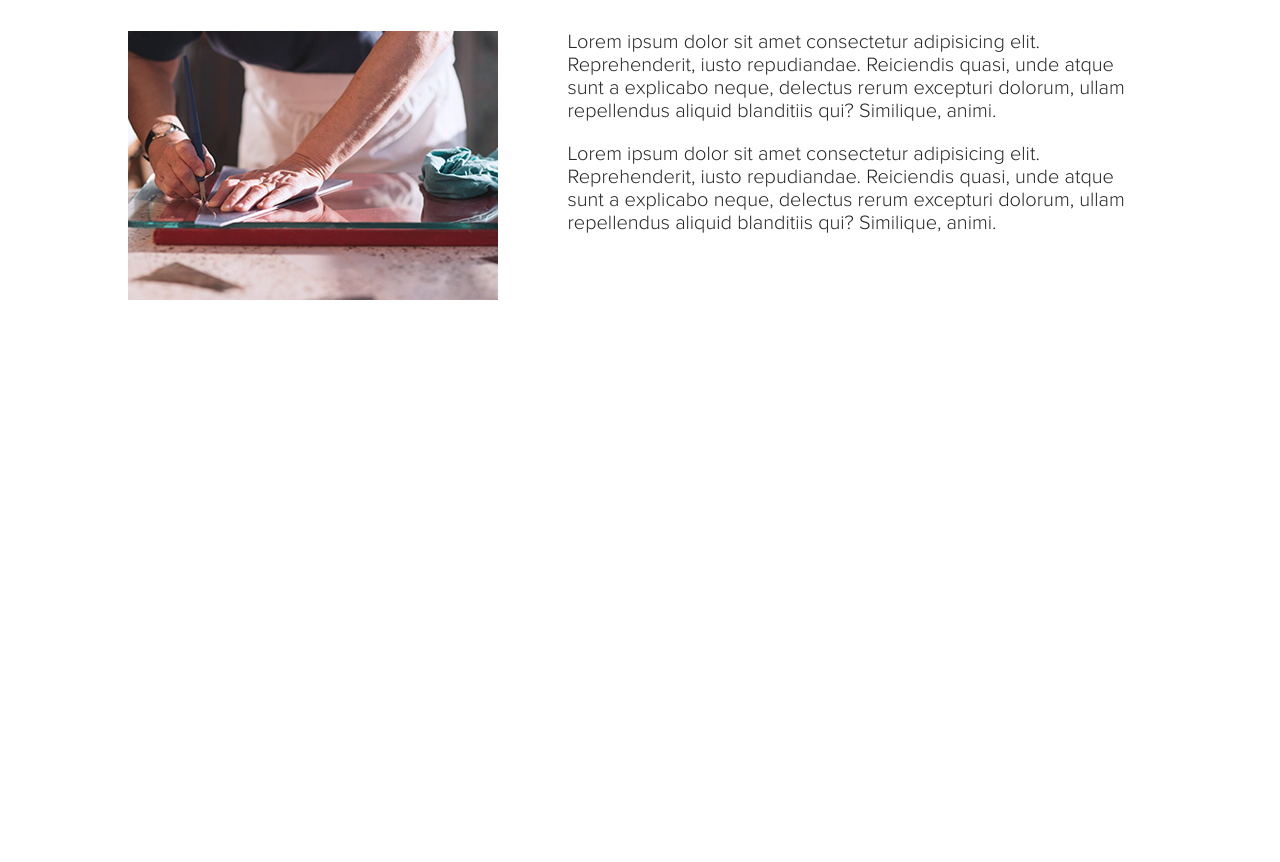
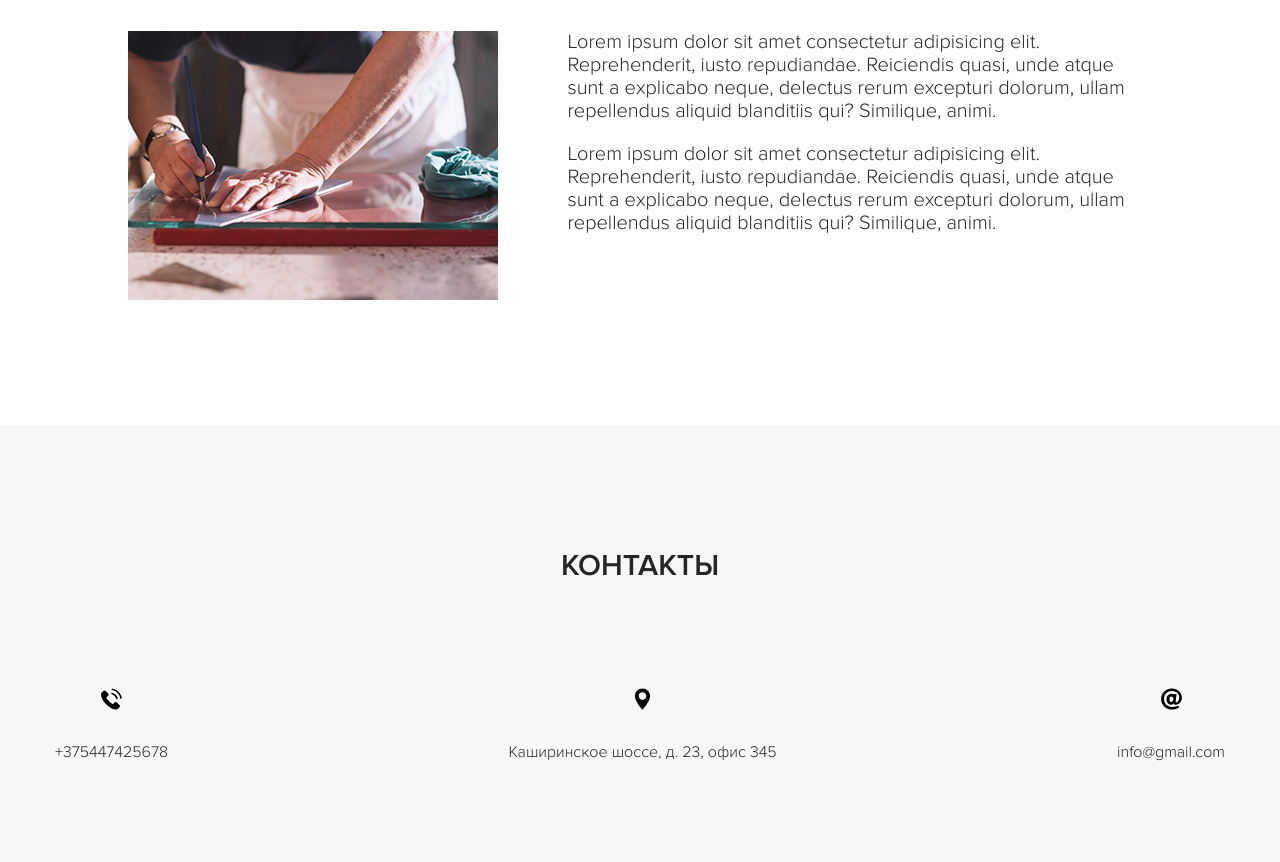
Before and after one commit to Kostya20292/Skinali, a plain HTML site: page index.html in a window 1280 px wide. Shown: the part 7069-7931 px from the top of the page. Before the commit the page ends 7494 px from the top, so only its background shows below. Drawn offline with Linux system fonts and the light colour scheme; a script that the page names is missing.

Commit message:
Сверстан блок с контактами. Aдаптирован

```diff
--- a/index.html
+++ b/index.html
@@ -478,6 +478,32 @@
       </div>
     </section>
 
+    <section class="section contacts">
+      <div class="container">
+        <h2 class="section-title section__title">Контакты</h2>
+        <div class="contacts-block">
+          <div class="contacts-block__item">
+            <img src="img/phone.svg" alt="phone" class="contacts__image">
+            <div class="contacts__text">
+              <a href="#" class="contacts__link">+375447425678</a>
+            </div>
+          </div>
+          <div class="contacts-block__item">
+            <img src="img/location.svg" alt="location" class="contacts__image">
+            <div class="contacts__text">
+              <address class="contacts__address">Каширинское шоссе, д. 23, офис 345</address>
+            </div>
+          </div>
+          <div class="contacts-block__item">
+            <img src="img/email.svg" alt="email" class="contacts__image">
+            <div class="contacts__text">
+              <a href="#" class="contacts__link">info@gmail.com</a>
+            </div>
+          </div>
+        </div>
+      </div>
+    </section>
+
   </main>
 
  <!-- Подключение виджета обратной связи -->
--- /dev/null
+++ b/sass/blocks/_contacts.sass
@@ -0,0 +1,28 @@
+.contacts
+  background-color: #f6f7f9
+  &-block
+    display: flex
+    justify-content: space-between
+    flex-wrap: wrap
+    &__item
+      text-align: center
+  &__image
+    width: 21px
+    height: 30px
+    margin-bottom: 25px
+  &__text
+    font-size: 16px
+  &__link
+    text-decoration: none
+    color: $text-color
+  &__address
+    font-style: normal
+@media (max-width: 768px)
+  .contacts
+    &-block
+      &__item
+        width: 100%
+        margin-bottom: 30px
+    &__address
+      max-width: 200px
+      margin: auto
--- a/sass/style.sass
+++ b/sass/style.sass
@@ -26,3 +26,5 @@
 @import 'blocks/reviews'
 // Блок factory
 @import 'blocks/factory'
+// Блок contacts
+@import 'blocks/contacts'
```
Also changed, not shown: css/style.css, 1 other file.
